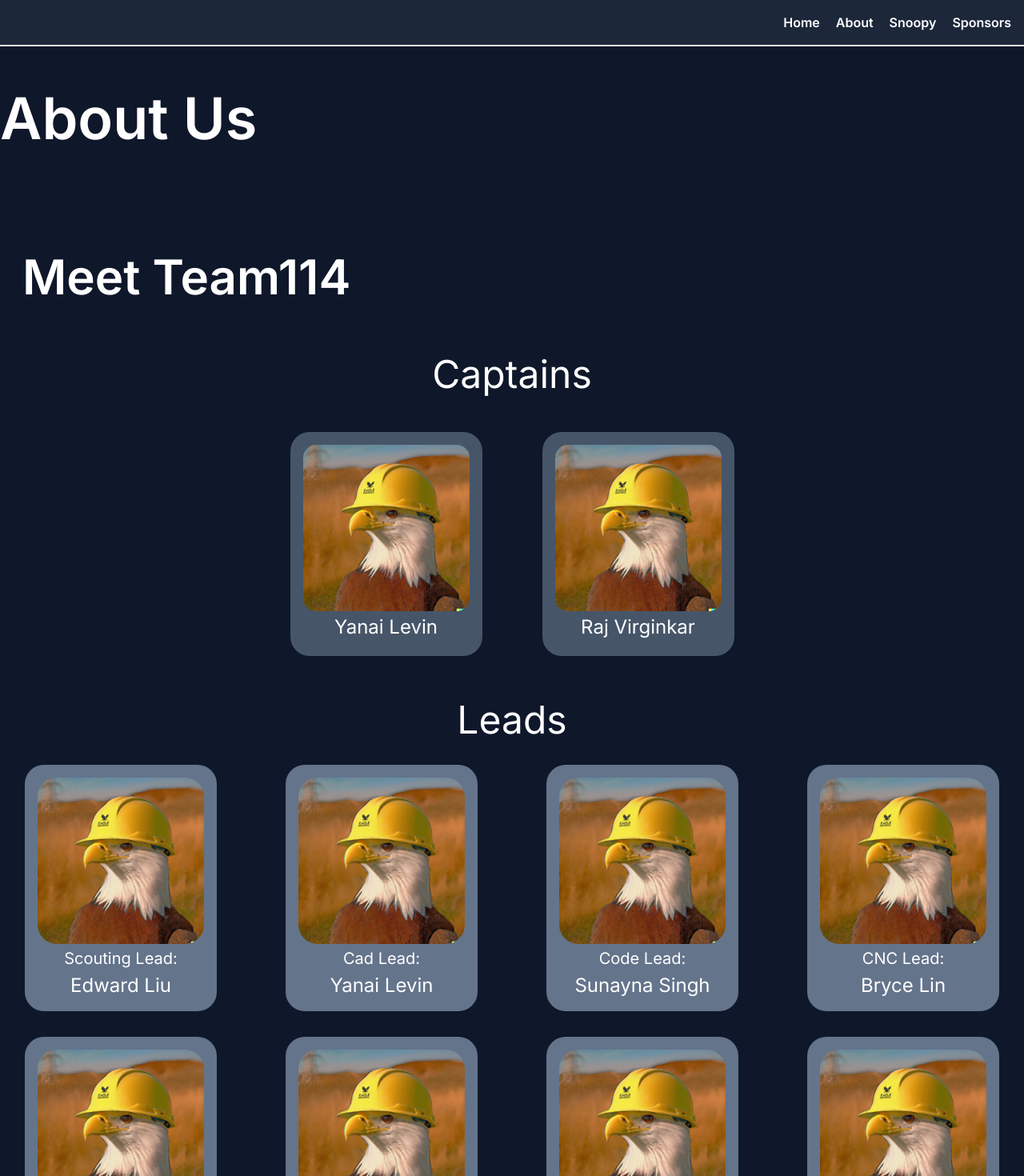
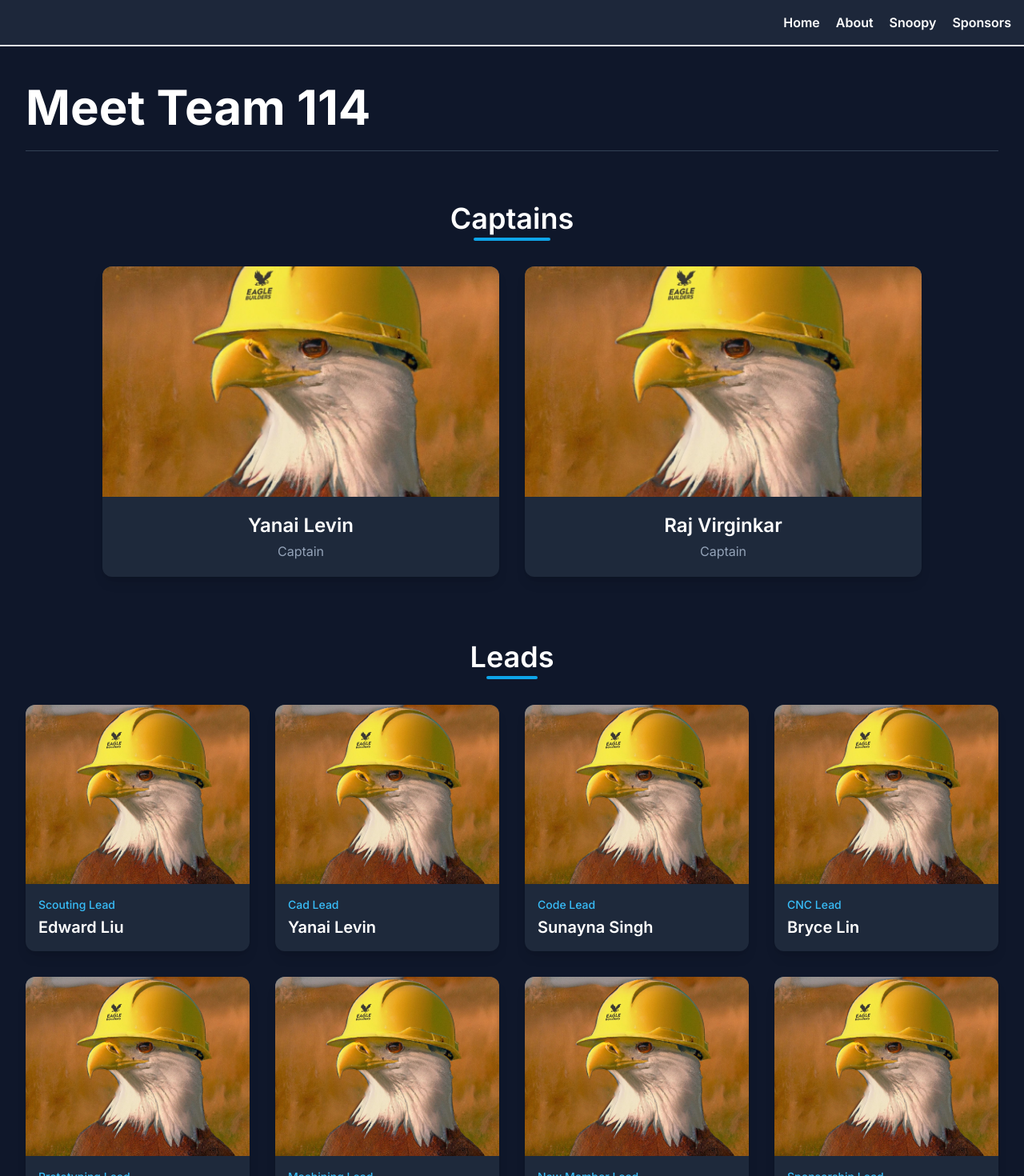
Before and after one commit to Eaglestrike/team114.org, a Next.js app: page /about in a window 1280 px wide. Shown: the top 1470 px of the page at 80% size. Built offline with nearby package versions, Linux system fonts and the light colour scheme.

Commit message:
Improve about page

```diff
--- a/app/about/page.tsx
+++ b/app/about/page.tsx
@@ -5,10 +5,10 @@ import Carousel from '@/app/components/Carousel';
 
 export default function AboutPage() {
 	return (
-		<div className={'bg-slate-700 pb-14 '}>
+		<div className={'bg-slate-700 pb-14 py-10'}>
 			{/*<Pardon />*/}
 			{/* h-screen w-full overflow-y-scroll overscroll-auto snap-y snap-always snap-mandatory*/}
-			<p className={'text-7xl font-semibold text-white bg-slate-900 h-72 pt-28 pb-20'}>About Us</p>
+			{/* <p className={'text-7xl font-semibold text-white bg-slate-900 h-72 pt-28 pb-20'}>About Us</p> */}
 			{/*<div className={'gap-y-2'}>*/}
 			{/*	/!*<div className={'h-5/6'}>*!/*/}
 			{/*	/!*	<TextMove*!/*/}
--- a/app/components/Meet.tsx
+++ b/app/components/Meet.tsx
@@ -1,49 +1,78 @@
-'use client';
-import React from 'react';
-import Image from 'next/image';
-import { leads, captains } from '@/app/data/leads';
+"use client"
+import Image from "next/image"
+import { leads, captains } from "@/app/data/leads"
 
 export default function Meet() {
     return (
-		<div className={'bg-slate-900 p-y-10'}>
-			<p className={'text-white text-6xl text-left font-semibold p-7'}>Meet Team114</p>
-			<p className={'pt-10 pb-8 text-white text-center text-5xl'}>Captains</p>
-			<div className={'w-screen grid grid-cols-4 gap-3 p-4 justify-items-center'}>
-				<div></div>
+        <div className="bg-slate-900 min-h-screen py-16 px-4 md:px-8">
+            <div className="max-w-7xl mx-auto">
+                <h1 className="text-white text-4xl md:text-5xl lg:text-6xl font-bold mb-16 border-b border-slate-700 pb-6">
+                    Meet Team 114
+                </h1>
+                <section className="mb-20">
+                    <h2 className="text-white text-3xl md:text-4xl font-semibold text-center mb-10 relative">
+                        <span className="relative inline-block">
+                            Captains
+                            <span className="absolute -bottom-2 left-1/2 transform -translate-x-1/2 w-24 h-1 bg-sky-500 rounded-full"></span>
+                        </span>
+                    </h2>
+
+                    <div className="grid grid-cols-1 md:grid-cols-2 gap-8 max-w-5xl mx-auto">
                         {captains.map((captain, index) => (
-					<div className={'bg-slate-600 rounded-3xl justify-items-center p-4'} key={index}>
-						<div className={'lg:h-52 m:h-32 sm:h-20 aspect-square relative'}>
+                            <div
+                                key={index}
+                                className="bg-slate-800 flex flex-col rounded-xl overflow-hidden shadow-lg transform transition-all duration-300 hover:scale-105 hover:shadow-sky-900/20 hover:shadow-xl"
+                            >
+                                <div className="aspect-square relative h-64 md:h-72 overflow-hidden bg-slate-700">
                                     <Image
                                         fill={true}
-								src={captain.image}
-								alt={'captain'}
-								className={'object-contain aspect-square rounded-2xl'}
-								quality={100}
+                                        src={captain.image || "/placeholder.svg"}
+                                        alt={captain.name}
+                                        className="object-cover transition-transform duration-300 hover:scale-105"
+                                        quality={90}
                                     />
                                 </div>
-						<div className={'bg-gray-20 text-center text-white text-2xl m-1'}>{captain.name}</div>
+                                <div className="p-5">
+                                    <h3 className="text-white text-xl md:text-2xl font-semibold text-center">{captain.name}</h3>
+                                    <p className="text-slate-400 text-center mt-1">Captain</p>
                                 </div>
-				))}
-				<div></div>
-			</div>
-			<p className={'pt-10 pb-8 text-white text-center text-5xl'}>Leads</p>
-			<div className={'w-screen grid grid-cols-4 gap-x-6 gap-y-8 justify-items-center pb-10'}>
-				{leads.map((lead, index) => (
-					<div className={'bg-slate-500 rounded-3xl justify-items-center p-4'} key={index}>
-						<div className={'lg:h-52 m:h-32 sm:h-20 aspect-square relative'}>
-							<Image
-								fill={true}
-								src={lead.image}
-								alt={lead.role}
-								className={'object-contain aspect-square rounded-3xl'}
-								quality={100}
-							/>
-						</div>
-						<div className={'bg-gray-20 text-center text-white lg:text-xl sm:text-m m-1'}>{lead.role}:</div>
-						<div className={'bg-gray-20 text-center text-white lg:text-2xl sm:text-lg'}>{lead.name}</div>
                             </div>
                         ))}
                     </div>
+                </section>
+
+                <section className="mb-16">
+                    <h2 className="text-white text-3xl md:text-4xl font-semibold text-center mb-10 relative">
+                        <span className="relative inline-block">
+                            Leads
+                            <span className="absolute -bottom-2 left-1/2 transform -translate-x-1/2 w-16 h-1 bg-sky-500 rounded-full"></span>
+                        </span>
+                    </h2>
+
+                    <div className="grid grid-cols-1 sm:grid-cols-2 lg:grid-cols-4 gap-6 md:gap-8">
+                        {leads.map((lead, index) => (
+                            <div
+                                key={index}
+                                className="bg-slate-800 flex flex-col rounded-xl overflow-hidden shadow-lg transform transition-all duration-300 hover:scale-105 hover:shadow-sky-900/20 hover:shadow-xl"
+                            >
+                                <div className="aspect-square relative h-48 md:h-56 overflow-hidden bg-slate-700">
+                                    <Image
+                                        fill={true}
+                                        src={lead.image || "/placeholder.svg"}
+                                        alt={lead.name}
+                                        className="object-cover transition-transform duration-300 hover:scale-105"
+                                        quality={85}
+                                    />
                                 </div>
-	);
+                                <div className="p-4">
+                                    <p className="text-sky-400 text-sm font-medium mb-1">{lead.role}</p>
+                                    <h3 className="text-white text-lg md:text-xl font-semibold">{lead.name}</h3>
+                                </div>
+                            </div>
+                        ))}
+                    </div>
+                </section>
+            </div>
+        </div>
+    )
 }
```
Lines whose indentation alone changed are shown as unchanged.
